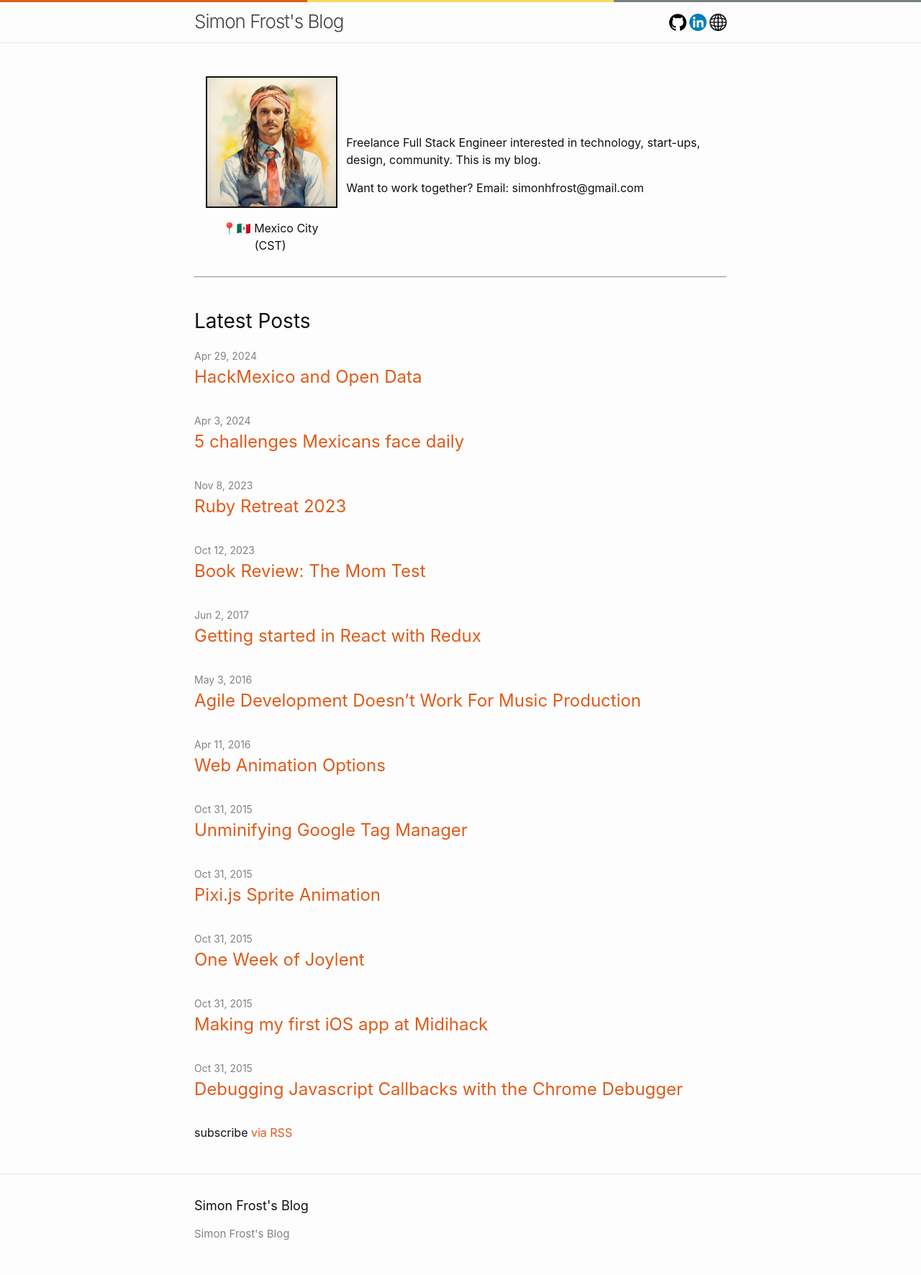
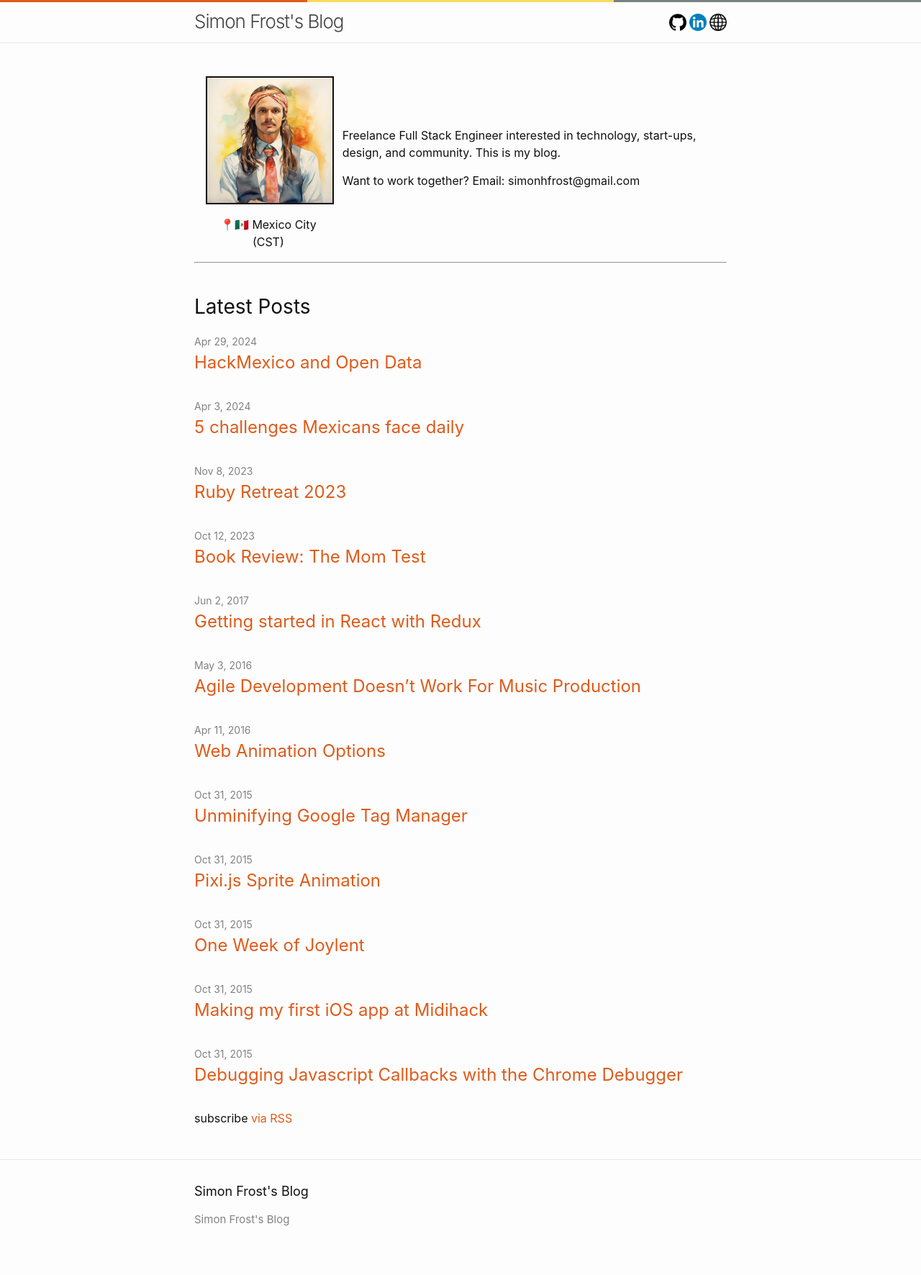
Before and after one commit to SimonHFrost/jekyll_blog, a Jekyll site: the page built from index.markdown, in a window 1280 px wide. Shown: the whole page at 72% size. Built offline with Jekyll 4.4.1, drawn with Linux system fonts in a browser that asks for light colours; after the commit the page ends 1751 px from its top, so only the background shows below that.

Commit message:
Improve profile display

```diff
--- a/_includes/social.html
+++ b/_includes/social.html
@@ -43,5 +43,5 @@
         <use xlink:href="{{ '/assets/minima-social-icons.svg#rss' | relative_url }}"></use>
       </svg> <span>{{ site.rss | escape }}</span></a></li>{%- endif -%}
 
-      <a href="https://github.com/SimonHFrost/static-resume/raw/master/Simon%20Frost%20-%20Frontend%20Engineer%20Resume%202023.pdf"><img class="png-icon" src="/assets/icons/globe.png"></img></a>
+      <a target="_blank" href="https://github.com/SimonHFrost/static-resume/blob/c6b9b737cd474e826f2c87857830e3258b105ae2/Simon%20Frost%20-%20Full%20Stack%20Engineer%20Resume%202024.pdf"><img class="png-icon" src="/assets/icons/globe.png"></img></a>
 </ul>
--- a/index.markdown
+++ b/index.markdown
@@ -25,6 +25,10 @@
     margin-top: 16px;
 }
 
+.location-text {
+  margin-bottom: 0;
+}
+
 @media (max-width: 768px) {
     .profile-container {
         flex-direction: column;
@@ -41,11 +45,11 @@
 <div class="profile-container">
     <div class="profile-image">
         <img src="/assets/profile-picture.jpg" alt="Profile Picture"/>
-        <p>📍🇲🇽 Mexico City (CST)</p>
+        <p class="location-text">📍🇲🇽 Mexico City (CST)</p>
     </div>
 
     <div>
-        <p>Freelance Full Stack Engineer interested in technology, start-ups, design, community. This is my blog.</p>
+        <p>Freelance Full Stack Engineer interested in technology, start-ups, design, and community. This is my blog.</p>
         <p>Want to work together? Email: simon<span>h</span>frost@gmail.com</p>
     </div>
 </div>
```
